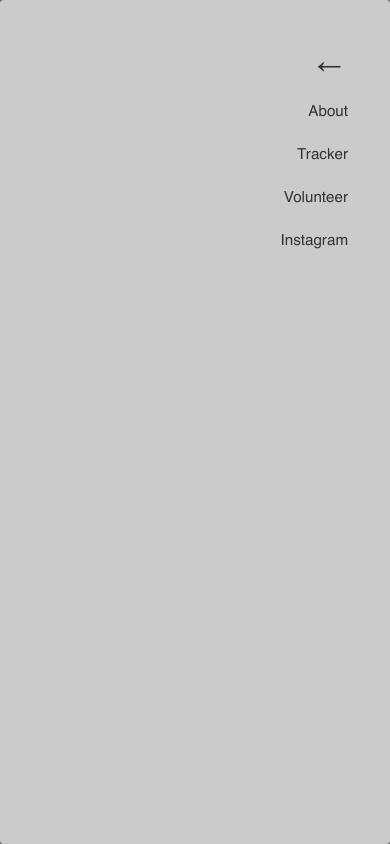
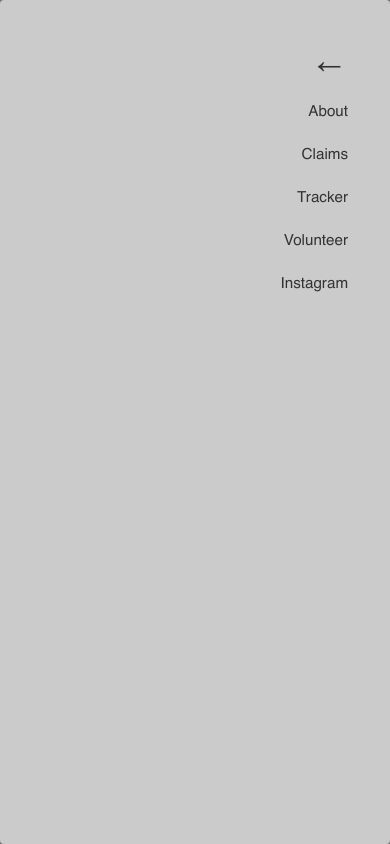
Before and after one commit to tamtzekin/hasbara-tracker, a React (Create React App) app: page /tracker in a window 390 px wide. Both pictures are taken after a click on the element 345 px from the left and 36 px from the top of the page. Shown: the top 844 px of the page. Built offline with nearby package versions, Linux system fonts and the light colour scheme.

Commit message:
added Claims list page to mobile menu

```diff
--- a/src/components/MobileMenu.js
+++ b/src/components/MobileMenu.js
@@ -55,6 +55,10 @@ const MobileMenu = () => {
                         About
                     </Link>
 
+                    <Link to="/claims" onClick={closeModal}>
+                        Claims
+                    </Link>
+
                     <Link to="/tracker" onClick={closeModal}>
                         Tracker
                     </Link>
```
